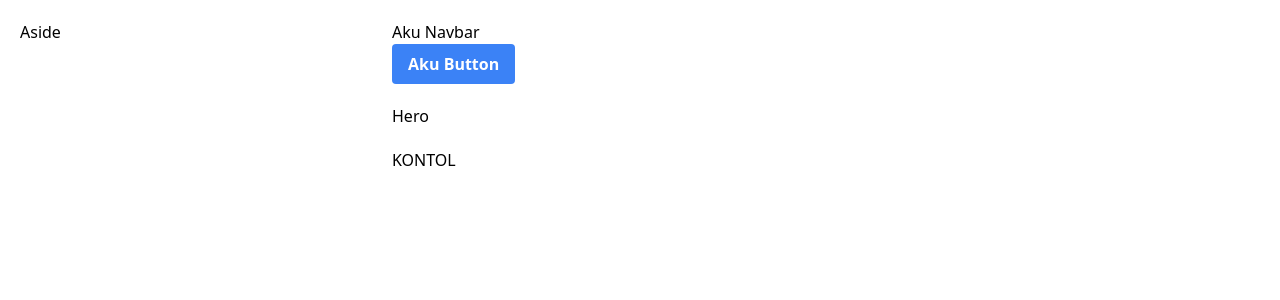
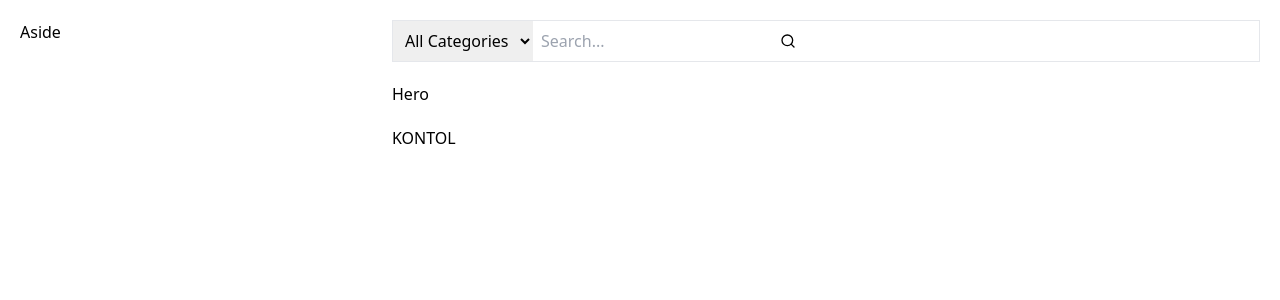
Before and after one commit to Aldyfaisal80/git-kolep, a React (Vite) app: page / in a window 1280 px wide. Shown: the top 300 px of the page. Built offline with nearby package versions, Linux system fonts and the light colour scheme.

Commit message:
Navbar baru

```diff
--- a/package.json
+++ b/package.json
@@ -11,7 +11,8 @@
   },
   "dependencies": {
     "react": "^18.3.1",
-    "react-dom": "^18.3.1"
+    "react-dom": "^18.3.1",
+    "react-icons": "^5.2.1"
   },
   "devDependencies": {
     "@tanstack/react-query": "^5.51.15",
--- a/src/components/fragments/Navbar.tsx
+++ b/src/components/fragments/Navbar.tsx
@@ -1,8 +1,15 @@
+import { FiSearch } from "react-icons/fi";
+
 export default function Navbar() {
   return (
-    <div>
-      <h1>Aku Navbar</h1>
-      <button className="bg-blue-500 hover:bg-blue-700 text-white font-bold py-2 px-4 rounded">Aku Button</button>
+    <div className="w-full flex border border-b-3 items-center">
+      <select className="p-2" name="" id="">
+        <option value="select">All Categories</option>
+        <option value="nike">Nike</option>
+        <option value="rjordan">Rjordan</option>
+        <option value="adidas">Adidas</option>
+      </select>
+      <input className="p-2 flex justify-center " type="text" placeholder="Search..."  /><FiSearch />
     </div>
   )
 }
```
Also changed, not shown: 1 other file (tests, documents, lock files or other folders).
